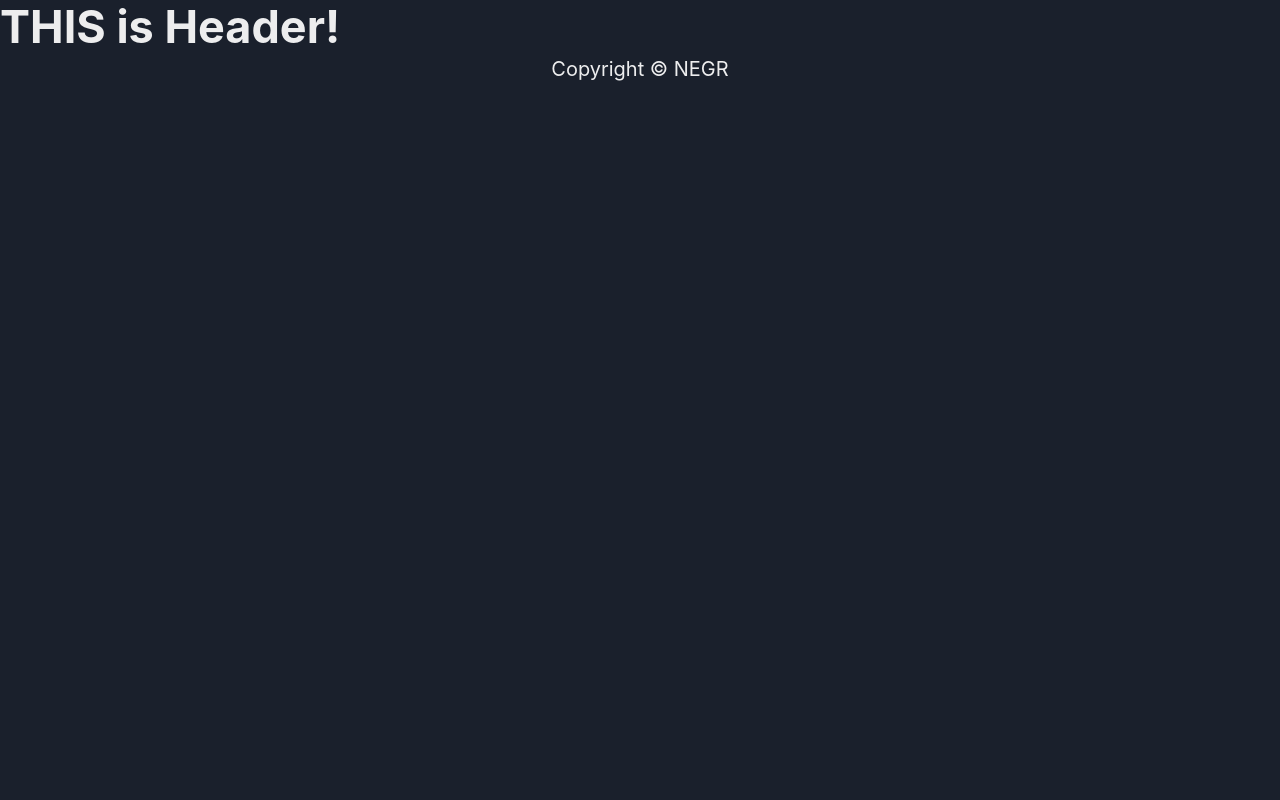
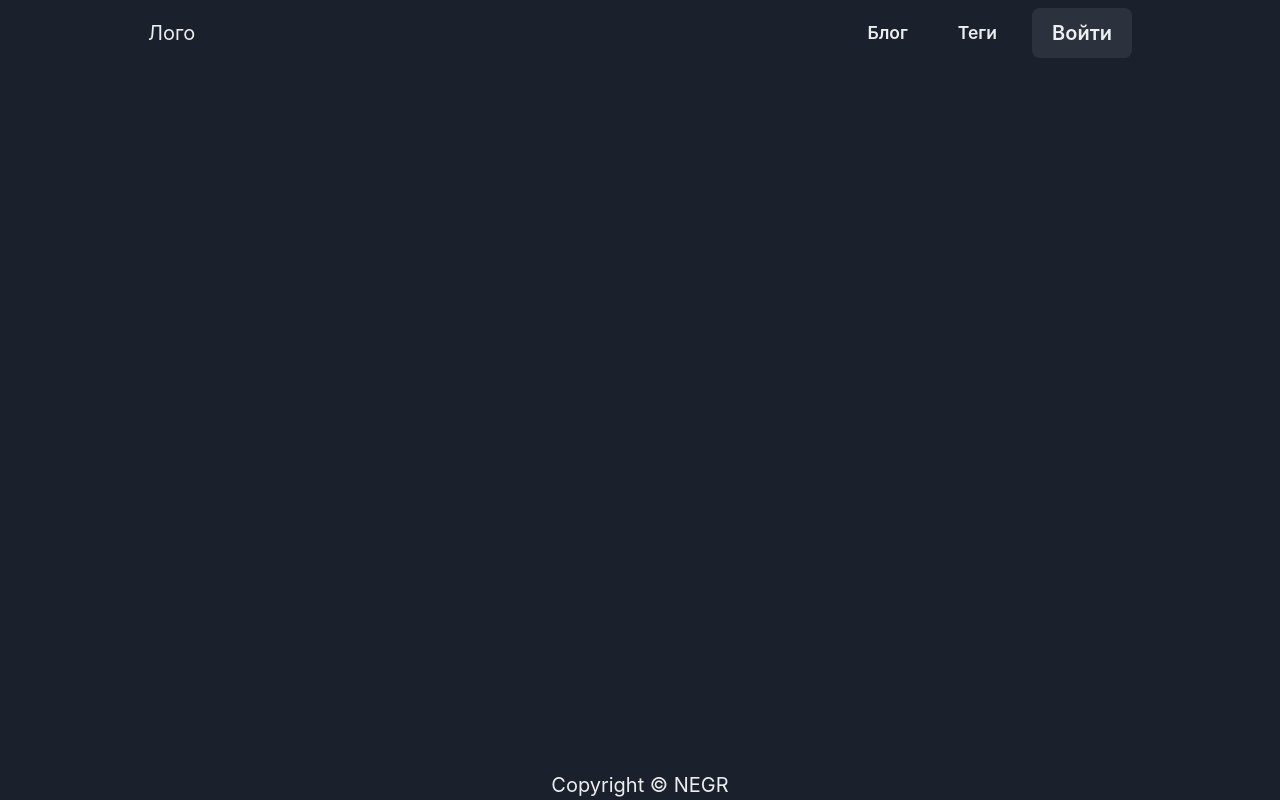
Before and after one commit to lavet13/vite-mdx-blog, a React app: page / in a window 1280 px wide. Built offline with nearby package versions, Linux system fonts and the light colour scheme; the HTML template or start-up script is replaced by a standard one.

Commit message:
styling, adding stuff

```diff
--- a/package.json
+++ b/package.json
@@ -13,6 +13,7 @@
     "theme:watch": "chakra-cli tokens ./src/theme/index.ts --watch"
   },
   "dependencies": {
+    "@chakra-ui/icons": "^2.1.1",
     "@chakra-ui/react": "^2.8.2",
     "@emotion/react": "^11.11.4",
     "@emotion/styled": "^11.11.5",
--- a/src/features/auth/use-login.ts
+++ b/src/features/auth/use-login.ts
@@ -1,7 +1,7 @@
 import { UseMutationOptions, useMutation } from "@tanstack/react-query";
 import { LoginMutation, LoginMutationVariables } from "../../gql/graphql";
 import { graphql } from "../../gql";
-import client from "../../graphql-request/client";
+import client from "../../graphql-client";
 
 export const useLogin = (
   options?: UseMutationOptions<LoginMutation, Error, LoginMutationVariables>
--- a/src/features/auth/use-logout.ts
+++ b/src/features/auth/use-logout.ts
@@ -1,7 +1,7 @@
 import { UseMutationOptions, useMutation } from "@tanstack/react-query";
 import { LogoutMutation } from "../../gql/graphql";
 import { graphql } from "../../gql";
-import client from "../../graphql-request/client";
+import client from "../../graphql-client";
 
 export const useLogout = (
   options?: UseMutationOptions<LogoutMutation>
--- a/src/features/postById/index.ts
+++ b/src/features/postById/index.ts
@@ -1,7 +1,7 @@
 import { graphql } from '../../gql';
 import { PostByIdQuery } from '../../gql/graphql';
-import client from '../../graphql-request/client';
-import { useQuery, useSuspenseQuery } from '@tanstack/react-query';
+import client from '../../graphql-client';
+import { useSuspenseQuery } from '@tanstack/react-query';
 import { InitialDataOptions } from '../../utils/graphql/initial-data-options';
 
 export const usePostById = (postId: string, options?: InitialDataOptions<PostByIdQuery>) => {
--- a/src/features/posts/use-infinite-posts.ts
+++ b/src/features/posts/use-infinite-posts.ts
@@ -1,6 +1,6 @@
 import { PostsQuery } from '../../gql/graphql';
 import { graphql } from '../../gql';
-import client from '../../graphql-request/client';
+import client from '../../graphql-client';
 import { useInfiniteQuery, useSuspenseInfiniteQuery } from '@tanstack/react-query';
 import { InitialDataInfiniteOptions } from '../../utils/graphql/initial-data-infinite-options';
 
--- a/src/features/posts/use-posts.ts
+++ b/src/features/posts/use-posts.ts
@@ -2,7 +2,7 @@ import { keepPreviousData, useQuery, useSuspenseQuery } from "@tanstack/react-qu
 import { graphql } from "../../gql";
 import { PostsQuery } from "../../gql/graphql";
 import { InitialDataOptions } from "../../utils/graphql/initial-data-options";
-import client from "../../graphql-request/client";
+import client from "../../graphql-client";
 
 type UsePostsProps = {
   take?: number;
--- /dev/null
+++ b/src/pages/blog.tsx
@@ -0,0 +1,8 @@
+import { Heading } from '@chakra-ui/react';
+import { FC } from 'react';
+
+const BlogPage: FC = () => {
+  return <Heading>Blog Page</Heading>;
+};
+
+export default BlogPage;
--- a/src/pages/layout/__header.tsx
+++ b/src/pages/layout/__header.tsx
@@ -1,9 +1,142 @@
-import { Heading } from '@chakra-ui/react';
+import { Fragment, useEffect, useLayoutEffect, useRef } from 'react';
+import { HamburgerIcon } from '@chakra-ui/icons';
+import {
+  Box,
+  Button,
+  ButtonGroup,
+  CloseButton,
+  Container,
+  Flex,
+  IconButton,
+  Spacer,
+  useDisclosure,
+  useMediaQuery,
+  useTheme,
+  Wrap,
+  WrapItem,
+} from '@chakra-ui/react';
+import { useNavigate } from 'react-router-dom';
 import { FC } from 'react';
 
 const Header: FC = () => {
+  const containerRef = useRef<HTMLDivElement | null>(null);
+  const placeholderRef = useRef<HTMLDivElement | null>(null);
+  const theme = useTheme();
+  const navigate = useNavigate();
+  const { isOpen, onOpen, onClose } = useDisclosure();
+  const [isLargerThanMd] = useMediaQuery(
+    `(min-width: ${theme.breakpoints.md})`,
+    { ssr: true, fallback: false }
+  );
+
+  const isNotLargetAndIsOpen = !isLargerThanMd && isOpen;
+  console.log({ isOpen, isLargerThanMd, isNotLargetAndIsOpen });
+
+  useEffect(() => {
+    const body = document.body;
+    if (isOpen) {
+      body.style.overflow = 'hidden';
+    } else {
+      body.style.overflow = 'auto';
+    }
+
+    // Clean up the effect when the component unmounts
+    return () => {
+      body.style.overflow = 'auto';
+    };
+  }, [isOpen]);
+
+  useLayoutEffect(() => {
+    if (isNotLargetAndIsOpen) {
+      if (containerRef.current && placeholderRef.current) {
+        const menuHeight = containerRef.current.offsetHeight;
+        placeholderRef.current.style.height = `${menuHeight}px`;
+      }
+    }
+  }, [isNotLargetAndIsOpen]);
+
+  const buttons = [
+    <Button
+      onClick={() => {
+        navigate('/blog');
+        onClose();
+      }}
+      variant='ghost'
+      size={['xs', null, 'sm']}
+    >
+      Блог
+    </Button>,
+    <Button
+      onClick={() => {
+        onClose();
+      }}
+      variant='ghost'
+      size={['xs', null, 'sm']}
+    >
+      Теги
+    </Button>,
+    <Button
+      onClick={() => {
+        navigate('/login');
+        onClose();
+      }}
+      variant='solid'
+      size={['sm', null, 'md']}
+    >
+      Войти
+    </Button>,
+  ];
+
+  let content = (
+    <Flex pt='1.5' align={'center'}>
+      <Box>Лого</Box>
+      <Spacer />
+      {isLargerThanMd ? (
+        <ButtonGroup alignItems='center' gap='2'>
+          {buttons.map((button, idx) => (
+            <Fragment key={idx}>{button}</Fragment>
+          ))}
+        </ButtonGroup>
+      ) : (
+        <>
+          {!isOpen ? (
+            <IconButton
+              size='sm'
+              variant='outline'
+              icon={<HamburgerIcon />}
+              aria-label={'Open menu'}
+              onClick={onOpen}
+            />
+          ) : (
+            <CloseButton onClick={onClose} size='md' />
+          )}
+        </>
+      )}
+    </Flex>
+  );
+
   return (
-    <Heading>THIS is Header!</Heading>
+    <>
+      {isNotLargetAndIsOpen && <Box ref={placeholderRef} />}
+      <Container
+        ref={containerRef}
+        position={isNotLargetAndIsOpen ? 'absolute' : 'relative'}
+        minH={isNotLargetAndIsOpen ? 'max-content' : 'auto'}
+      >
+        {isNotLargetAndIsOpen ? (
+          <Flex minH={'max-content'} direction='column' gap='1'>
+            {content}
+            <Wrap align='center' justify='center' spacing='4'>
+              {buttons.map((button, idx) => (
+                <WrapItem key={idx}>{button}</WrapItem>
+              ))}
+            </Wrap>
+          </Flex>
+        ) : (
+          content
+        )}
+      </Container>
+    </>
   );
 };
 
--- a/src/pages/layout/__layout.tsx
+++ b/src/pages/layout/__layout.tsx
@@ -1,3 +1,4 @@
+import { Box, VStack } from '@chakra-ui/react';
 import { FC } from 'react';
 import { Outlet } from 'react-router-dom';
 import Footer from './__footer';
@@ -5,11 +6,13 @@ import Header from './__header';
 
 const Layout: FC = () => {
   return (
-    <>
+    <VStack justifyContent={'space-between'} minH={'100vh'} spacing={0}>
       <Header />
-      <Outlet />
+      <Box flex="1 1" alignSelf="stretch">
+        <Outlet />
+      </Box>
       <Footer />
-    </>
+    </VStack>
   );
 };
 
--- /dev/null
+++ b/src/theme/components/container.ts
@@ -0,0 +1,9 @@
+import { defineStyleConfig } from '@chakra-ui/react';
+
+const Container = defineStyleConfig({
+  baseStyle: {
+    maxW: 'container.lg',
+  },
+});
+
+export default Container;
--- a/src/theme/index.ts
+++ b/src/theme/index.ts
@@ -1,6 +1,8 @@
 import { extendTheme, theme as base } from '@chakra-ui/react';
 import type { ThemeConfig } from '@chakra-ui/react';
 import styles from './styles';
+
+import Container from './components/container';
 
 const config: ThemeConfig = {
   initialColorMode: 'dark',
@@ -8,6 +10,9 @@ const config: ThemeConfig = {
 };
 
 const theme = extendTheme({
+  components: {
+    Container,
+  },
   config,
   styles,
   fonts: {
--- a/src/theme/provider.tsx
+++ b/src/theme/provider.tsx
@@ -4,7 +4,7 @@ import { ChakraProvider as Provider } from "@chakra-ui/react";
 import theme from '.';
 
 export const ChakraProvider: FC<PropsWithChildren> = ({ children }) => {
-
+  console.log({ theme });
   return (
     <Provider theme={theme}>{children}</Provider>
   );
```
Also changed, not shown: 1 other file (tests, documents, lock files or other folders).
